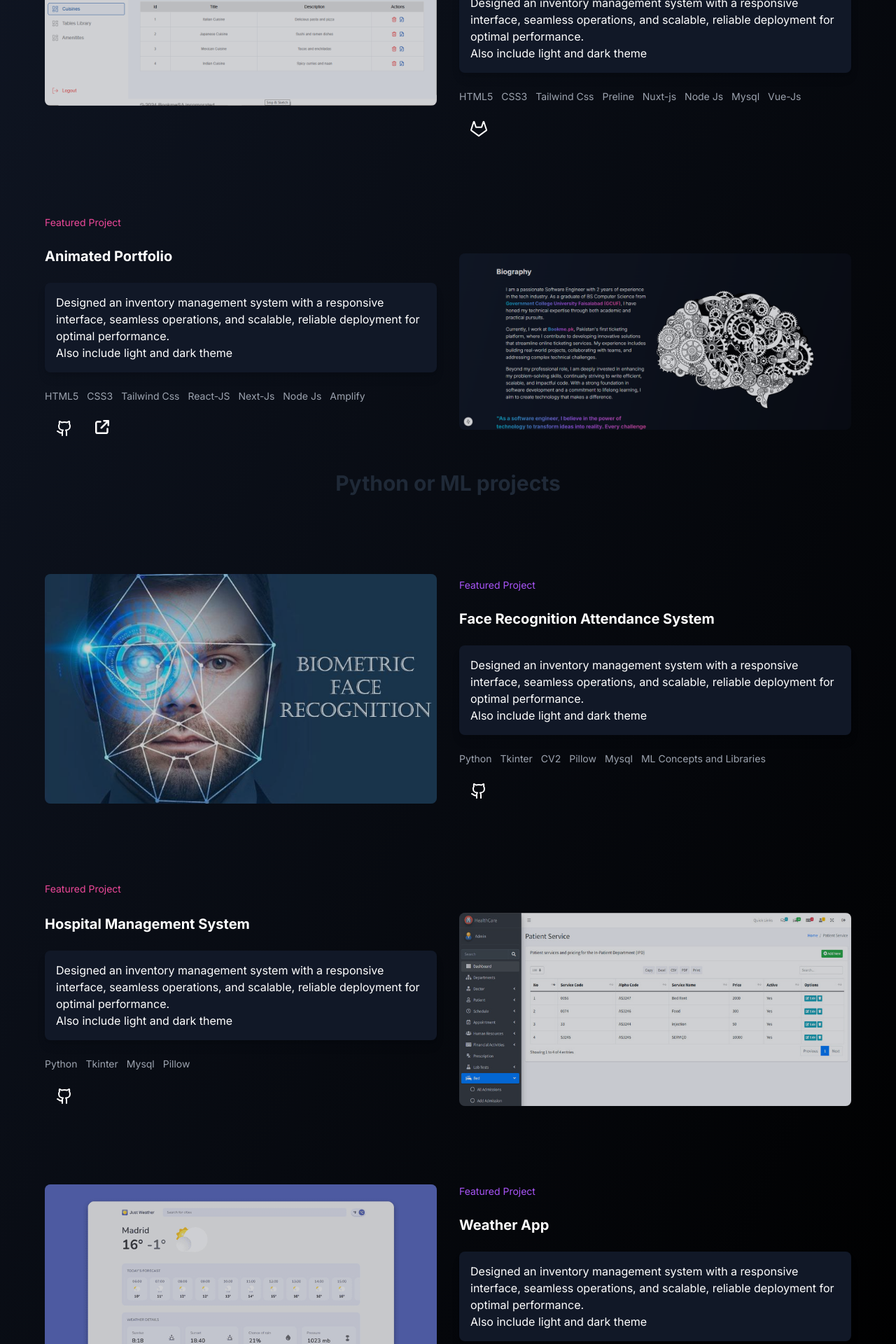
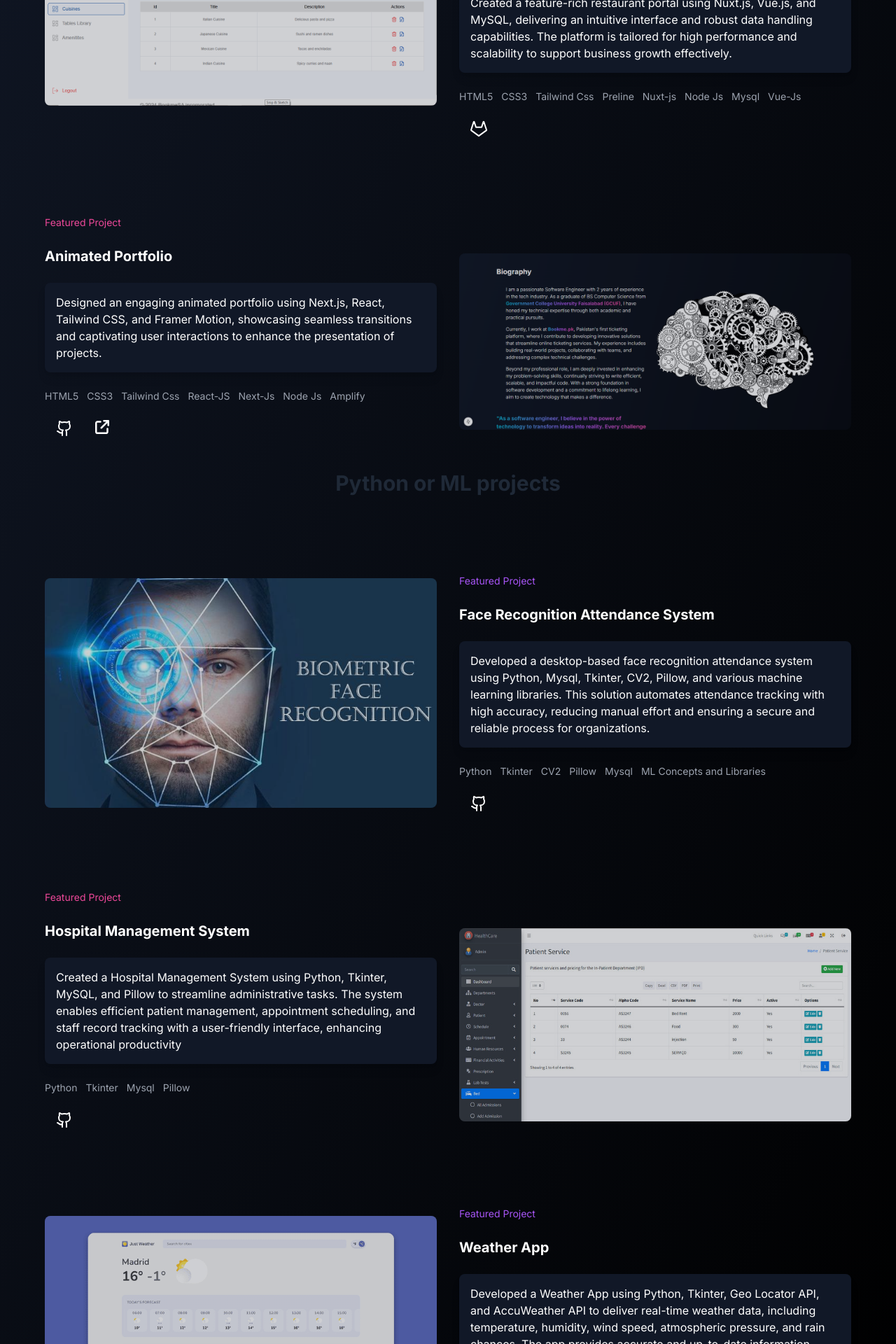
Before and after one commit to Shaheryar-Ashraf-007/Animated-Portfolio, a Next.js app in the folder animated/: page /portfolio in a window 1280 px wide. Shown: the part 880-2800 px from the top of the page at 70% size. Built offline with nearby package versions, Linux system fonts and the light colour scheme.

Commit message:
minor changes

```diff
--- a/animated/src/app/portfolio/page.jsx
+++ b/animated/src/app/portfolio/page.jsx
@@ -20,6 +20,7 @@ const Portfolio = () => {
 
   const [ref, inView] = useInView({
     triggerOnce: true,
+    threshold: 0.0,
   });
 
    useEffect(() => {
@@ -163,10 +164,7 @@ const Portfolio = () => {
 
             >
               <p className="text-white">
-                Designed an inventory management system with a responsive
-                interface, seamless operations, and scalable, reliable
-                deployment for optimal performance. <br /> Also include light
-                and dark theme
+              Created a feature-rich restaurant portal using Nuxt.js, Vue.js, and MySQL, delivering an intuitive interface and robust data handling capabilities. The platform is tailored for high performance and scalability to support business growth effectively.
               </p>
             </div>
 
@@ -221,10 +219,7 @@ const Portfolio = () => {
               <div className="bg-gray-900 p-4 rounded-lg shadow-lg"
               >
                 <p className="text-white">
-                  Designed an inventory management system with a responsive
-                  interface, seamless operations, and scalable, reliable
-                  deployment for optimal performance. <br /> Also include light
-                  and dark theme
+                Designed an engaging animated portfolio using Next.js, React, Tailwind CSS, and Framer Motion, showcasing seamless transitions and captivating user interactions to enhance the presentation of projects.
                 </p>
               </div>
 
@@ -294,10 +289,7 @@ const Portfolio = () => {
             <div className="bg-gray-900 p-4 rounded-lg shadow-lg"
             >
               <p className="text-white">
-                Designed an inventory management system with a responsive
-                interface, seamless operations, and scalable, reliable
-                deployment for optimal performance. <br /> Also include light
-                and dark theme
+              Developed a desktop-based face recognition attendance system using Python, Mysql, Tkinter, CV2, Pillow, and various machine learning libraries. This solution automates attendance tracking with high accuracy, reducing manual effort and ensuring a secure and reliable process for organizations.
               </p>
             </div>
 
@@ -345,10 +337,7 @@ const Portfolio = () => {
 
               <div className="bg-gray-900 p-4 rounded-lg shadow-lg">
                 <p className="text-white">
-                  Designed an inventory management system with a responsive
-                  interface, seamless operations, and scalable, reliable
-                  deployment for optimal performance. <br /> Also include light
-                  and dark theme
+                Created a Hospital Management System using Python, Tkinter, MySQL, and Pillow to streamline administrative tasks. The system enables efficient patient management, appointment scheduling, and staff record tracking with a user-friendly interface, enhancing operational productivity
                 </p>
               </div>
 
@@ -393,10 +382,7 @@ const Portfolio = () => {
 
             <div className="bg-gray-900 p-4 rounded-lg shadow-lg">
               <p className="text-white">
-                Designed an inventory management system with a responsive
-                interface, seamless operations, and scalable, reliable
-                deployment for optimal performance. <br /> Also include light
-                and dark theme
+              Developed a Weather App using Python, Tkinter, Geo Locator API, and AccuWeather API to deliver real-time weather data, including temperature, humidity, wind speed, atmospheric pressure, and rain chances. The app provides accurate and up-to-date information based on the user's location for a seamless experience.
               </p>
             </div>
 
```
